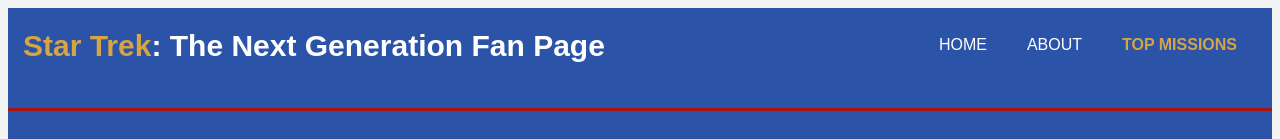
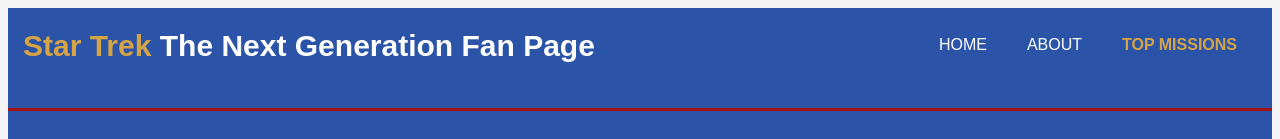
Before and after one commit to AnaBenn/Star_Trek, a plain HTML site: page topmissions.html in a window 1280 px wide. Shown: the top 139 px of the page. Drawn offline with Linux system fonts and the light colour scheme.

Commit message:
update title and update top mission photo alignment

```diff
--- a/css/style.css
+++ b/css/style.css
@@ -163,7 +163,6 @@
 }
 
 #missionimg {
-	float: left;
 	padding: 5px;
 	margin-bottom: 5px;
 }
--- a/topmissions.html
+++ b/topmissions.html
@@ -15,7 +15,7 @@
 		<!-- container for logo and nav -->
 		<div class="container">
 			<div id="branding">
-				<h1><span class="highlight">Star Trek</span>: The Next Generation Fan Page</h1>
+				<h1><span class="highlight">Star Trek</span> The Next Generation Fan Page</h1>
 			</div>
 			<nav>
 				<ul>
```
Also changed, not shown: about.html (+1 -1 lines), index.html (+1 -1 lines), 1 other file.
